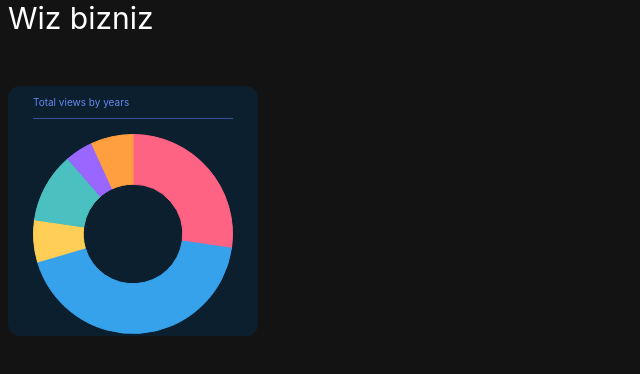
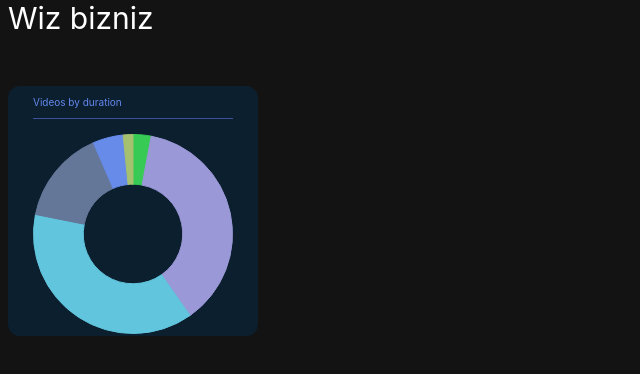
Before and after one commit to surajk95/wizbizniz, a Next.js app: page / in a window 1280 px wide. Shown: the top 374 px of the page, without its empty margins (0-640 px from the left). Built offline with nearby package versions, Linux system fonts and the light colour scheme.

Commit message:
using buggs channel

```diff
--- a/components/dashboard/donut.js
+++ b/components/dashboard/donut.js
@@ -1,37 +1,48 @@
 import React from 'react'
 import { Chart as ChartJS, ArcElement, Tooltip, Legend } from 'chart.js'
 import { Doughnut } from 'react-chartjs-2'
+import * as raw_data from '../data/buggs.json'
 
 ChartJS.register(ArcElement, Tooltip)
 
-const data = {
-    labels: ['Red', 'Blue', 'Yellow', 'Green', 'Purple', 'Orange'],
+const make_data = (data) => {
+  const colors = new Array(data?.data.length).fill(0).map(i => make_color())
+  return ({
+    labels: get_label_and_data(data.data).labels,
     datasets: [
       {
-        label: '# of Votes',
-        data: [12, 19, 3, 5, 2, 3],
-        backgroundColor: [
-          'rgba(255, 99, 132, 1)',
-          'rgba(54, 162, 235, 1)',
-          'rgba(255, 206, 86, 1)',
-          'rgba(75, 192, 192, 1)',
-          'rgba(153, 102, 255, 1)',
-          'rgba(255, 159, 64, 1)',
-        ],
-        borderColor: [
-          'rgba(255, 99, 132, 1)',
-          'rgba(54, 162, 235, 1)',
-          'rgba(255, 206, 86, 1)',
-          'rgba(75, 192, 192, 1)',
-          'rgba(153, 102, 255, 1)',
-          'rgba(255, 159, 64, 1)',
-        ],
+        ...get_label_and_data(data.data),
+        backgroundColor: colors,
+        borderColor: colors,
         borderWidth: 1,
       },
     ],
+  })
+}
+
+const get_label_and_data = (data) => {
+  const values = {}, labels = []
+  for(let row of data) {
+    const intval = parseInt(row.duration)
+    const value = Math.floor(intval/10) * 10
+    values[value] = (values[value] || 0) + 1
   }
+  for(let value of Object.keys(values)) {
+    const num = parseInt(value)
+    labels.push(`${num} to ${num+9} minutes`)
+  }
+  return {data: Object.keys(values).map(i => values[i]), labels}
+}
+const make_color = () => {
+  const randomNum = () => Math.floor(Math.random() * (235 - 52 + 1) + 52);
+  const randomRGB = () => `rgb(${randomNum()}, ${randomNum()}, ${randomNum()})`
+  return randomRGB()
+}
 
 export default function Donut(props) {
+  console.log(`zzz`, raw_data)
+
+    const data = make_data(raw_data)
     return (
         <Doughnut data={data} />
     )
--- a/components/dashboard/index.js
+++ b/components/dashboard/index.js
@@ -1,8 +1,11 @@
-import React from "react"
+'use client'
+
+import React, { useState } from "react"
 import styles from './dashboard.module.scss'
 import WidgetWrapper from "./widget-wrapper"
 
 export default function Dashboard() {
+    const [active, useActive] = useState('buggs')
 
     return (
         <div className={styles.dashboard}>
--- a/components/dashboard/widget-wrapper.js
+++ b/components/dashboard/widget-wrapper.js
@@ -5,7 +5,7 @@ import styles from './dashboard.module.scss'
 export default function WidgetWrapper(props) {
     return (
         <div className={styles.widgetWrapper} style={{ width: '250px', height: '250px'}}>
-            <div className={styles.widgetTitle}>Total views by years</div>
+            <div className={styles.widgetTitle}>Videos by duration</div>
             {
                 props.type==='donut' && <Donut />
             }
--- a/pages/index.js
+++ b/pages/index.js
@@ -1,5 +1,5 @@
 import Head from 'next/head';
-import styles from '../styles/Home.module.scss';
+import styles from '../styles/home.module.scss';
 import Dashboard from 'components/dashboard'
 
 export default function Home() {
```
Also changed, not shown: components/instructions.js (deleted, +0 -64 lines).
